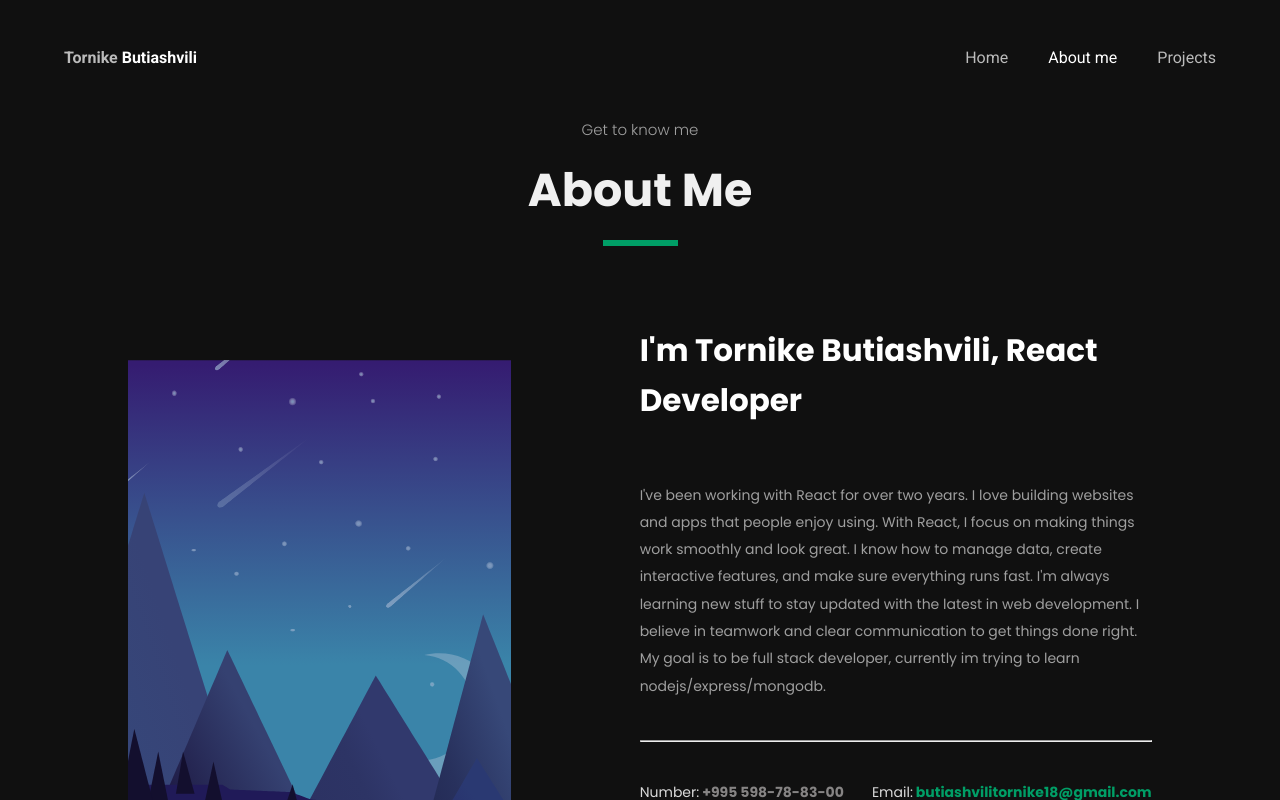
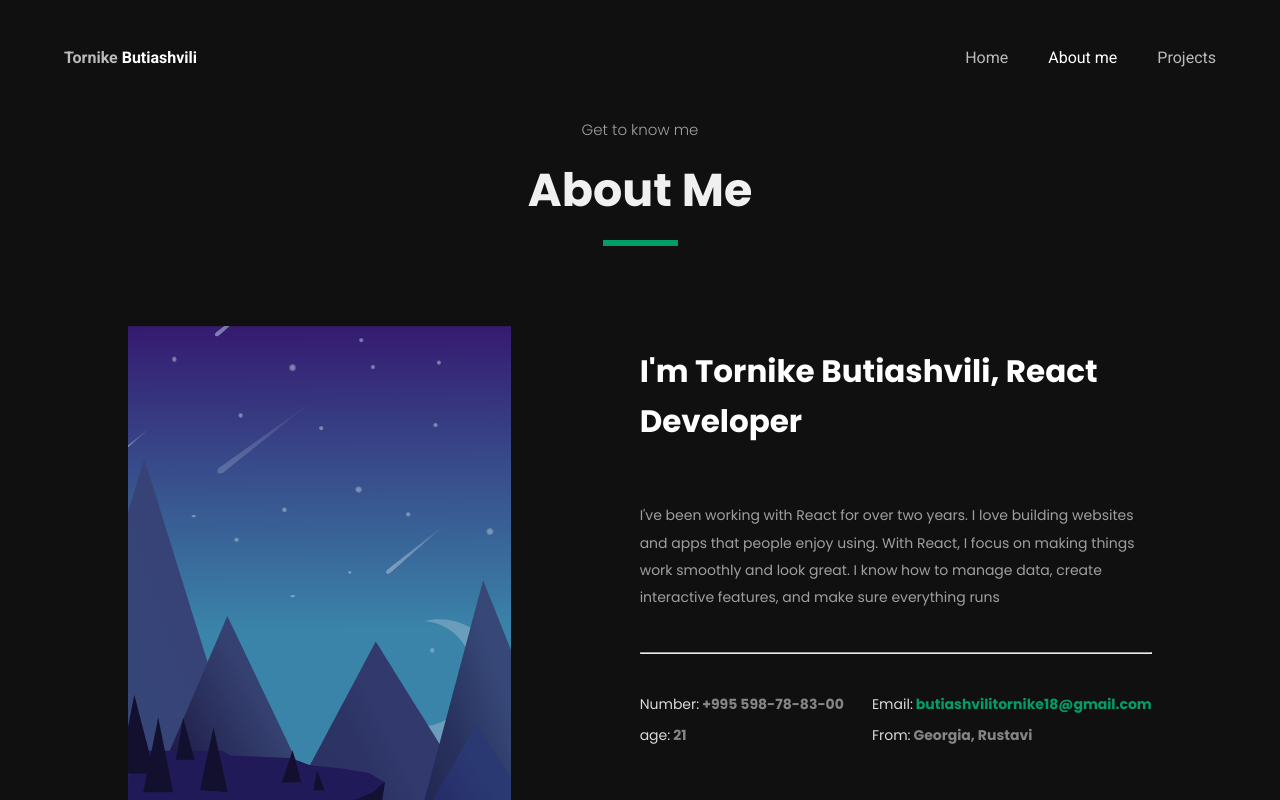
Before and after one commit to tornike2002/Portfolio, a React (Vite) app: page /about in a window 1280 px wide. Shown: the top 800 px of the page. Built offline with nearby package versions, Linux system fonts and the light colour scheme.

Commit message:
fixed animation

```diff
--- a/src/components/about/AboutPage.tsx
+++ b/src/components/about/AboutPage.tsx
@@ -2,8 +2,28 @@ import Navbar from "../navbar/Navbar";
 import styled from "styled-components";
 import Lottie from "lottie-react";
 import AnimationData from "../../assets/animations/aboutAnimation.json";
+import { useTypewriter } from "react-simple-typewriter";
+const AboutPage: React.FC = () => {
+  const [AboutTitle] = useTypewriter({
+    words: ["I'm Tornike Butiashvili, React Developer"],
+    loop: 1,
+    typeSpeed: 20,
 
-const AboutPage: React.FC = () => {
+  });
+  const [AboutParagraph] = useTypewriter({
+    words: [
+      `I've been working with React for over two years. I love building
+      websites and apps that people enjoy using. With React, I focus on
+      making things work smoothly and look great. I know how to manage
+      data, create interactive features, and make sure everything runs
+      fast. I'm always learning new stuff to stay updated with the latest
+      in web development. I believe in teamwork and clear communication to
+      get things done right. My goal is to be full stack developer,
+      currently im trying to learn nodejs/express/mongodb.`,
+    ],
+    loop: 1,
+    typeSpeed: 20,
+  });
   return (
     <AboutMainContainer>
       <Navbar />
@@ -17,16 +37,9 @@ const AboutPage: React.FC = () => {
           <Lottie animationData={AnimationData} />
         </LottieContainer>
         <div className="aboutMeStyles">
-          <h1>I'm Tornike Butiashvili, React Developer</h1>
+          <h1>{AboutTitle}</h1>
           <p>
-            I've been working with React for over two years. I love building
-            websites and apps that people enjoy using. With React, I focus on
-            making things work smoothly and look great. I know how to manage
-            data, create interactive features, and make sure everything runs
-            fast. I'm always learning new stuff to stay updated with the latest
-            in web development. I believe in teamwork and clear communication to
-            get things done right. My goal is to be full stack developer,
-            currently im trying to learn nodejs/express/mongodb.
+            {AboutParagraph}
           </p>
           <hr />
           <div className="AboutBoxContainer">
@@ -39,7 +52,7 @@ const AboutPage: React.FC = () => {
               </h2>
             </div>
             <div className="AboutMeBox">
-              <h2 style={{color: "#009e66"}}>
+              <h2 style={{ color: "#009e66" }}>
                 <span>Email:</span> butiashvilitornike18@gmail.com
               </h2>
               <h2>
@@ -122,7 +135,7 @@ const AboutMeWrapper = styled.div`
         font-weight: 400;
         font-size: 14px;
       }
-      h2{
+      h2 {
         color: #868484;
         font-size: 14px;
       }
```
